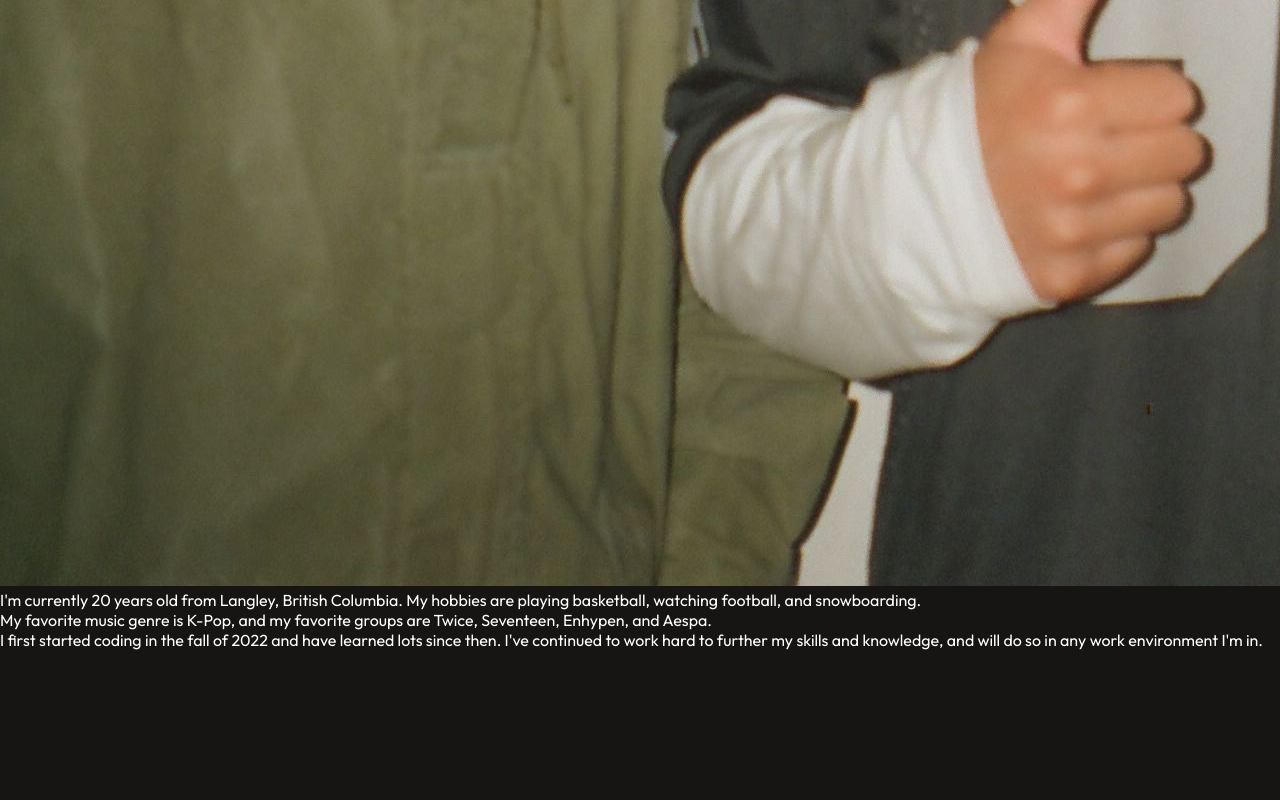
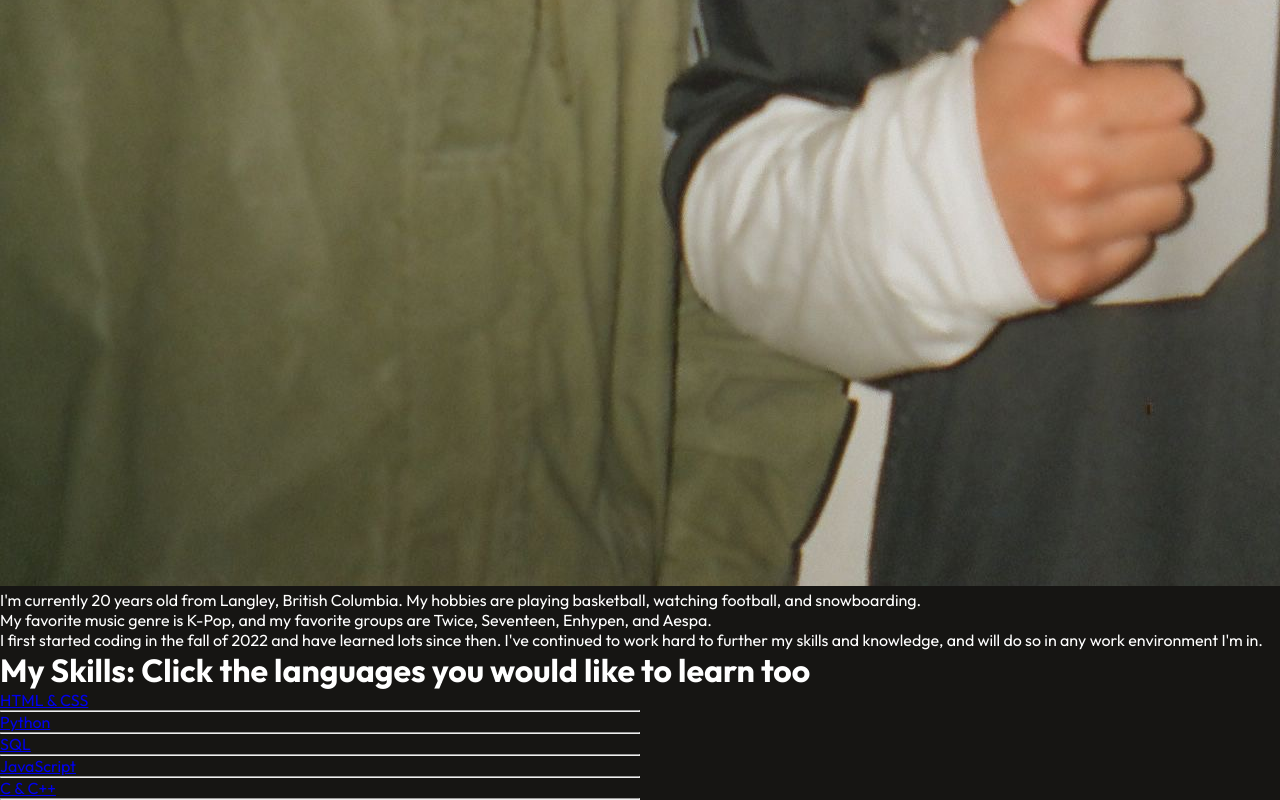
Before and after one commit to ntham084/ntham084.github.io, a React (Vite) app: page / in a window 1280 px wide. Shown: the part 2634-3434 px from the top of the page. Before the commit the page ends 3284 px from the top, so only its background shows below. Built offline with nearby package versions, Linux system fonts and the light colour scheme.

Commit message:
Feat: Added skills and links to skills

```diff
--- a/src/About/about.jsx
+++ b/src/About/about.jsx
@@ -18,7 +18,29 @@ const About = () => {
                         <p>My favorite music genre is K-Pop, and my favorite groups are Twice, Seventeen, Enhypen, and Aespa.</p>
                         <p>I first started coding in the fall of 2022 and have learned lots since then. I've continued to work hard to further my skills and knowledge, and will do so in any work environment I'm in.</p>
                     </div>
-
+                    <div className = "about-skills">
+                        <h1>My Skills: Click the languages you would like to learn too</h1>
+                        <div className = "about-skill">
+                            <a href="https://www.w3schools.com/html/" target="_blank" className="skill-link"><p>HTML & CSS</p></a>
+                            <hr style={{width:"50%"}} />
+                        </div>
+                        <div className = "about-skill">
+                            <a href="https://www.w3schools.com/python/" target="_blank" className="skill-link"><p>Python</p></a>
+                            <hr style={{width:"50%"}} />
+                        </div>
+                        <div className = "about-skill">
+                            <a href="https://www.w3schools.com/sql/default.asp" target="_blank" className="skill-link"><p>SQL</p></a>
+                            <hr style={{width:"50%"}} />
+                        </div>
+                        <div className = "about-skill">
+                            <a href="https://www.w3schools.com/js/default.asp" target="_blank" className="skill-link"><p>JavaScript</p></a>
+                            <hr style={{width:"50%"}} />
+                        </div>
+                        <div className = "about-skill">
+                            <a href="https://www.w3schools.com/cpp/default.asp" target="_blank" className="skill-link"><p>C & C++</p></a>
+                            <hr style={{width:"50%"}} />
+                    </div>
+                    </div>
                 </div>
             </div>
         </div>
```
